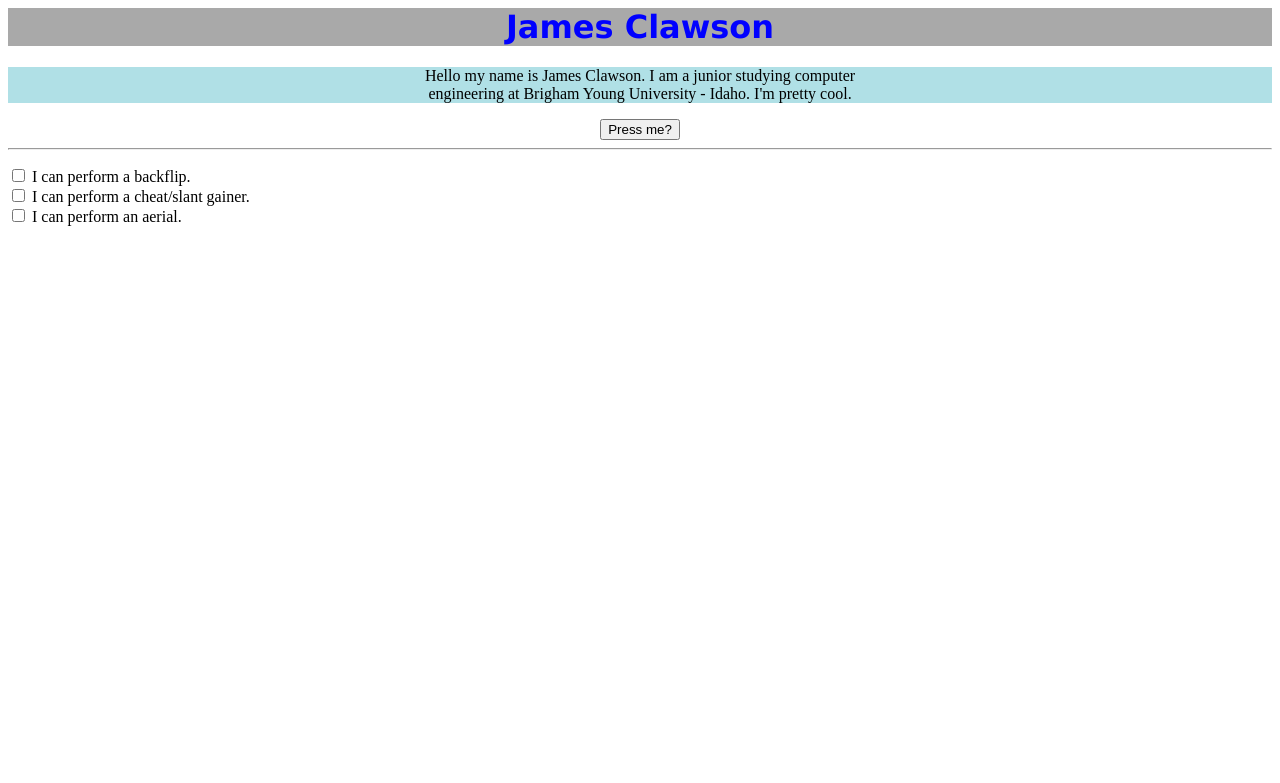
After one commit to nomclawson/tricking_web_app, a Django app: page /tricks/practice/ in a window 1280 px wide. The commit adds this page. Shown: the top 783 px of the page. Run offline with Django 3.2, Linux system fonts and the light colour scheme.

Commit message:
update with practice.html

```diff
--- a/tricking_app/tricking_app/templates/index.html
+++ b/tricking_app/tricking_app/templates/index.html
@@ -3,7 +3,7 @@
 {% load static %}
 {% block page_content %}
 <h1>Tricks</h1>
-<div class="row">
+<div class="row" style="background-color:powderblue;" style="text-align:center;">
 {% for trick in tricks %}
     <div class="col-md-4">
         <div class="card mb-2">
--- /dev/null
+++ b/tricking_app/tricking_app/templates/practice.html
@@ -0,0 +1,23 @@
+
+
+
+{% extends "base.html" %}
+
+{% block page_content %}
+    <body style="text-align:center;">
+        <h1 style="color:blue; font-family:verdana; background-color:DarkGray;">James Clawson</h1>
+            <p style="background-color:powderblue;" class="card-text">
+                Hello my name is James Clawson. I am a junior studying computer <br>engineering
+                at Brigham Young University - Idaho. I'm pretty cool.
+            </p>
+        <button>Press me?</button><hr>
+        <p style="text-align:left;">
+            <input type="checkbox" id="vehicle1" name="vehicle1" value="Bike">
+            <label for="vehicle1"> I can perform a backflip.</label><br>
+            <input type="checkbox" id="vehicle2" name="vehicle2" value="Car">
+            <label for="vehicle2"> I can perform a cheat/slant gainer.</label><br>
+            <input type="checkbox" id="vehicle3" name="vehicle3" value="Boat">
+            <label for="vehicle3"> I can perform an aerial.</label><br>
+        </p>
+    </body>
+{% endblock %}
--- a/tricking_app/tricks/urls.py
+++ b/tricking_app/tricks/urls.py
@@ -4,4 +4,5 @@ from . import views
 urlpatterns = [
     path("", views.index, name="index"),
     path("<int:pk>/", views.detail, name="detail"),
+    path("practice/", views.practice, name="practice"),
 ]
--- a/tricking_app/tricks/views.py
+++ b/tricking_app/tricks/views.py
@@ -38,6 +38,10 @@ def get_tricks():
             curr_trick = Trick(name=name,description=description,canPerform=canPerform)
             curr_trick.save()
 
+def practice(request):
+
+    return render(request, 'practice.html')
+
 
 
 
```
Also changed, not shown: tricking_app/db.sqlite3.
